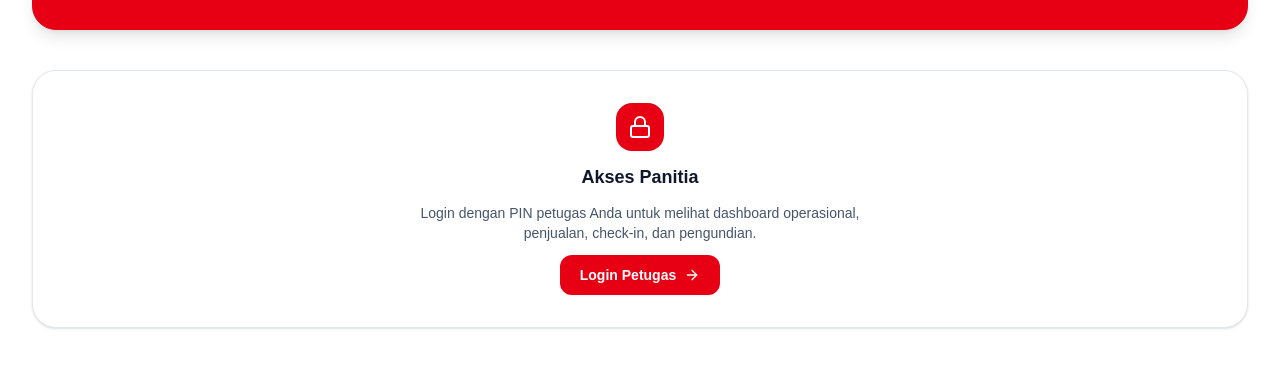
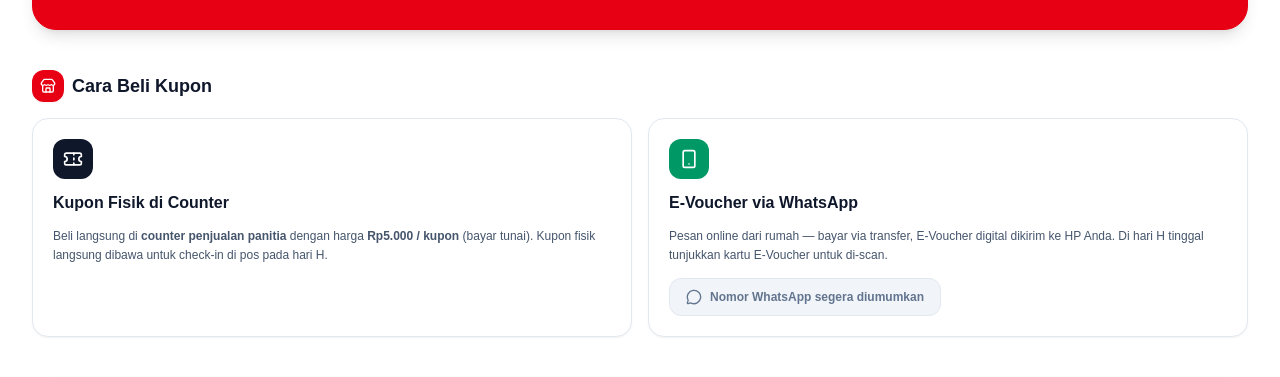
Before and after one commit to erikprakoso/sikuja-frontend, a Next.js app: page / in a window 1280 px wide. Shown: the part 548-925 px from the top of the page. Built offline with nearby package versions, Linux system fonts and the light colour scheme; no server answers.

Commit message:
feat: public 'Cara Beli Kupon' section with WhatsApp order link
- New HomeBuyCoupons for anonymous visitors (counter fisik + E-Voucher via WhatsApp)
- NEXT_PUBLIC_WHATSAPP_NUMBER env var; button hidden when not set

```diff
--- a/src/app/page.tsx
+++ b/src/app/page.tsx
@@ -8,6 +8,7 @@ import { Voucher, DrawResult, UserSession } from '@/types';
 import { WifiOff, RefreshCw, CheckCircle2, Lock, ArrowRight } from 'lucide-react';
 
 import { HomeHeroBanner } from '@/components/home/HomeHeroBanner';
+import { HomeBuyCoupons } from '@/components/home/HomeBuyCoupons';
 import { HomeStatCards } from '@/components/home/HomeStatCards';
 import { HomeModuleCards } from '@/components/home/HomeModuleCards';
 import { HomeRecentWinners } from '@/components/home/HomeRecentWinners';
@@ -140,6 +141,9 @@ export default function HomePage() {
       {/* Hero Banner Section */}
       <HomeHeroBanner />
 
+      {/* Cara Beli Kupon (publik, untuk peserta jalan sehat) */}
+      {!session && <HomeBuyCoupons />}
+
       {/* Login CTA for anonymous visitors */}
       {!session && (
         <section className="bg-white border border-slate-200 rounded-3xl p-6 sm:p-8 text-center space-y-3 shadow-sm animate-fade-in">
--- /dev/null
+++ b/src/components/home/HomeBuyCoupons.tsx
@@ -0,0 +1,63 @@
+import React from 'react';
+import { Store, MessageCircle, ArrowRight, Ticket, Smartphone } from 'lucide-react';
+import { isWhatsAppConfigured, getWhatsAppOrderUrl } from '@/lib/services/whatsapp';
+
+export const HomeBuyCoupons: React.FC = () => {
+  const waUrl = getWhatsAppOrderUrl();
+  const hasWhatsApp = isWhatsAppConfigured();
+
+  return (
+    <section className="space-y-4">
+      <div className="flex items-center gap-2">
+        <span className="w-8 h-8 rounded-xl bg-[#E70013] text-white flex items-center justify-center shadow-xs">
+          <Store className="w-4 h-4" />
+        </span>
+        <h2 className="text-lg font-black text-slate-900">Cara Beli Kupon</h2>
+      </div>
+
+      <div className="grid grid-cols-1 sm:grid-cols-2 gap-4">
+        {/* 1. Kupon Fisik di Counter */}
+        <div className="bg-white border border-slate-200 rounded-2xl p-5 shadow-xs space-y-3">
+          <div className="w-10 h-10 rounded-xl bg-slate-900 text-white flex items-center justify-center">
+            <Ticket className="w-5 h-5" />
+          </div>
+          <h3 className="text-base font-black text-slate-900">Kupon Fisik di Counter</h3>
+          <p className="text-xs text-slate-600 font-medium leading-relaxed">
+            Beli langsung di <b>counter penjualan panitia</b> dengan harga{' '}
+            <b>Rp5.000 / kupon</b> (bayar tunai). Kupon fisik langsung dibawa untuk
+            check-in di pos pada hari H.
+          </p>
+        </div>
+
+        {/* 2. E-Voucher via WhatsApp */}
+        <div className="bg-white border border-slate-200 rounded-2xl p-5 shadow-xs space-y-3">
+          <div className="w-10 h-10 rounded-xl bg-emerald-600 text-white flex items-center justify-center">
+            <Smartphone className="w-5 h-5" />
+          </div>
+          <h3 className="text-base font-black text-slate-900">E-Voucher via WhatsApp</h3>
+          <p className="text-xs text-slate-600 font-medium leading-relaxed">
+            Pesan online dari rumah — bayar via transfer, E-Voucher digital dikirim ke
+            HP Anda. Di hari H tinggal tunjukkan kartu E-Voucher untuk di-scan.
+          </p>
+          {hasWhatsApp ? (
+            <a
+              href={waUrl}
+              target="_blank"
+              rel="noopener noreferrer"
+              className="inline-flex items-center gap-2 px-4 py-2.5 rounded-xl text-xs font-bold text-white bg-emerald-600 hover:bg-emerald-700 shadow-xs transition-all cursor-pointer active:scale-95"
+            >
+              <MessageCircle className="w-4 h-4" />
+              Pesan Via WhatsApp
+              <ArrowRight className="w-4 h-4" />
+            </a>
+          ) : (
+            <span className="inline-flex items-center gap-2 px-4 py-2.5 rounded-xl text-xs font-bold text-slate-500 bg-slate-100 border border-slate-200">
+              <MessageCircle className="w-4 h-4" />
+              Nomor WhatsApp segera diumumkan
+            </span>
+          )}
+        </div>
+      </div>
+    </section>
+  );
+};
--- /dev/null
+++ b/src/lib/services/whatsapp.ts
@@ -0,0 +1,13 @@
+const WHATSAPP_NUMBER = process.env.NEXT_PUBLIC_WHATSAPP_NUMBER || '';
+
+const DEFAULT_MESSAGE =
+  'Halo, saya mau pesan E-Voucher Jalan Sehat 2026. Mohon info cara pemesanannya.';
+
+export const isWhatsAppConfigured = (): boolean => Boolean(WHATSAPP_NUMBER);
+
+export function getWhatsAppOrderUrl(message: string = DEFAULT_MESSAGE): string {
+  if (!WHATSAPP_NUMBER) return '';
+  const digits = WHATSAPP_NUMBER.replace(/\D/g, '');
+  if (!digits) return '';
+  return `https://wa.me/${digits}?text=${encodeURIComponent(message)}`;
+}
```
Also changed, not shown: 1 other file (tests, documents, lock files or other folders).
